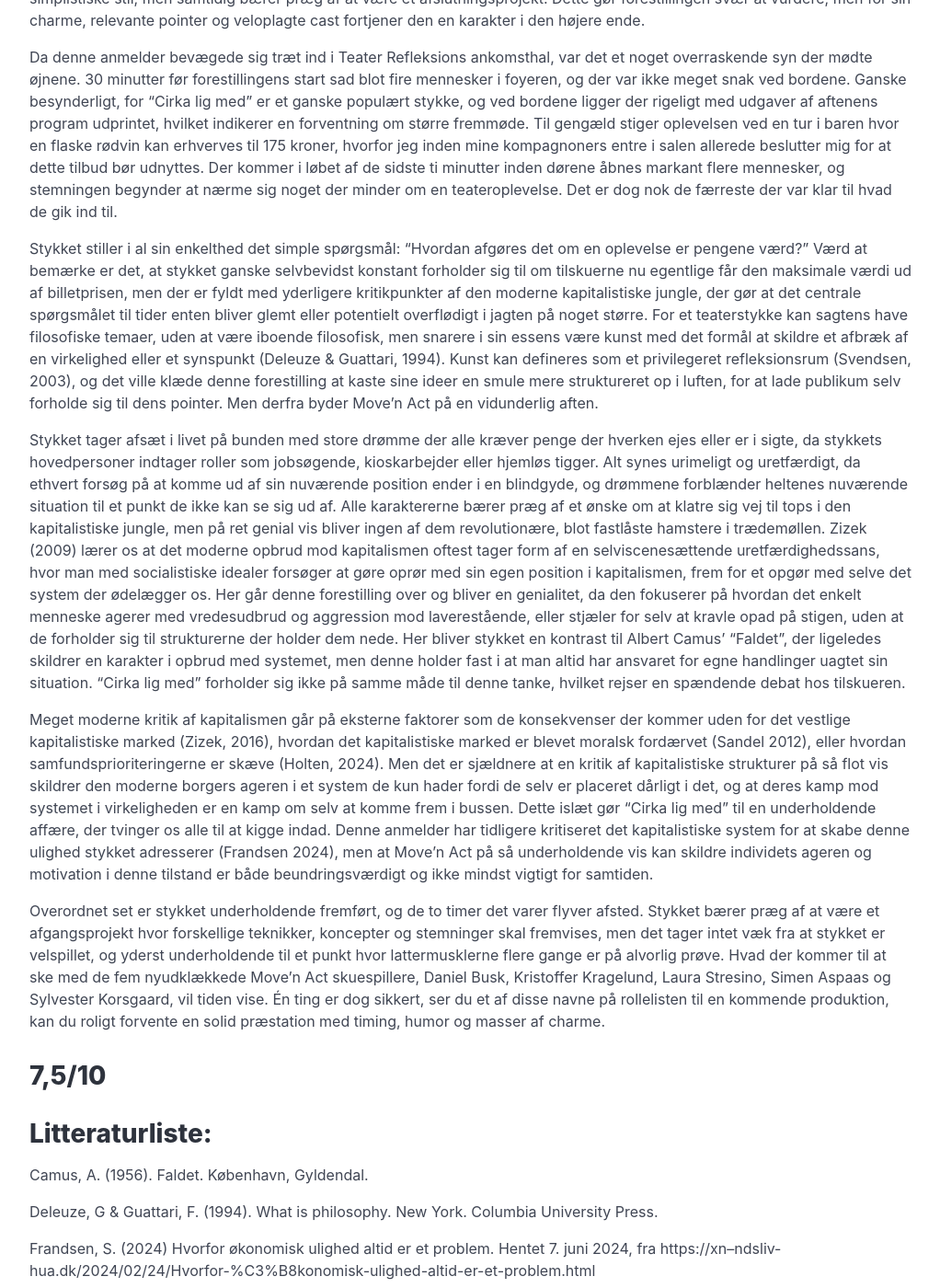
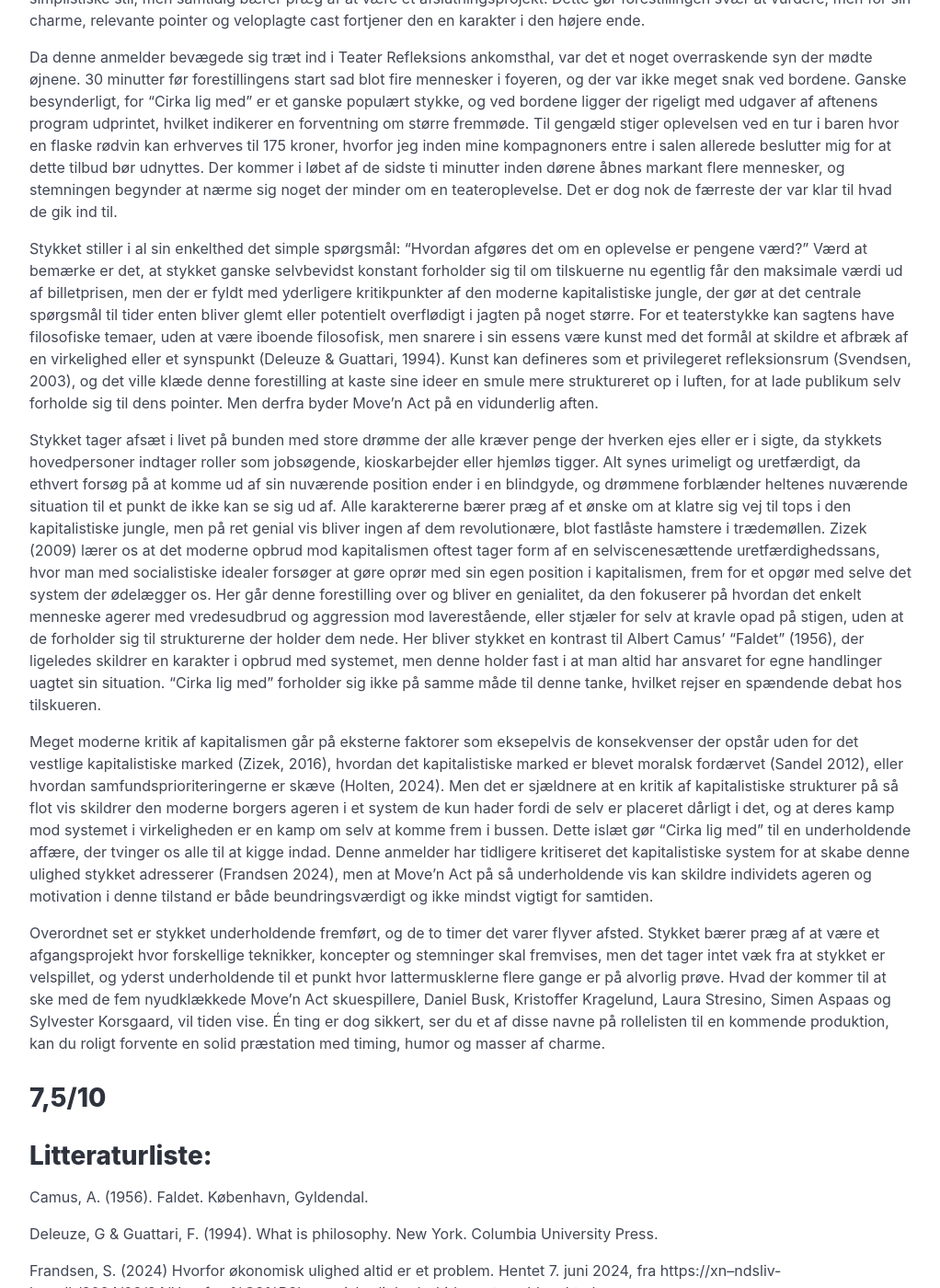
Before and after one commit to Aandsliv/aandsliv, a Jekyll site: the page built from src/_posts/2024-06-07-Anmeldelse-–-cirka-lig-med.md, in a window 1280 px wide and 1400 px high, scrolled down 470 px. Shown: the whole window at 92% size, without its empty margins (128-1150 px from the left). Built offline with Jekyll 4.4.1, drawn with Linux system fonts in a browser that asks for light colours.

Commit message:
Update 2024-06-07-Anmeldelse-–-cirka-lig-med.md (#111)

```diff
--- a/src/_posts/2024-06-07-Anmeldelse-–-cirka-lig-med.md
+++ b/src/_posts/2024-06-07-Anmeldelse-–-cirka-lig-med.md
@@ -13,11 +13,11 @@
 Da denne anmelder bevægede sig træt ind i Teater Refleksions ankomsthal, var det et noget overraskende syn der mødte øjnene. 30 minutter før forestillingens start sad blot fire mennesker i foyeren, og der var ikke meget snak ved bordene. Ganske besynderligt, for “Cirka lig med” er et ganske populært stykke, og ved bordene ligger der rigeligt med udgaver af aftenens program udprintet, hvilket indikerer en forventning om større fremmøde. Til gengæld stiger oplevelsen ved en tur i baren hvor en flaske rødvin kan erhverves til 175 kroner, hvorfor jeg inden mine kompagnoners entre i salen allerede beslutter mig for at dette tilbud bør udnyttes.
 Der kommer i løbet af de sidste ti minutter inden dørene åbnes markant flere mennesker, og stemningen begynder at nærme sig noget der minder om en teateroplevelse. Det er dog nok de færreste der var klar til hvad de gik ind til.
 
-Stykket stiller i al sin enkelthed det simple spørgsmål: “Hvordan afgøres det om en oplevelse er pengene værd?” Værd at bemærke er det, at stykket ganske selvbevidst konstant forholder sig til om tilskuerne nu egentlige får den maksimale værdi ud af billetprisen, men der er fyldt med yderligere kritikpunkter af den moderne kapitalistiske jungle, der gør at det centrale spørgsmålet til tider enten bliver glemt eller potentielt overflødigt i jagten på noget større. For et teaterstykke kan sagtens have filosofiske temaer, uden at være iboende filosofisk, men snarere i sin essens være kunst med det formål at skildre et afbræk af en virkelighed eller et synspunkt (Deleuze & Guattari, 1994). Kunst kan defineres som et privilegeret refleksionsrum (Svendsen, 2003), og det ville klæde denne forestilling at kaste sine ideer en smule mere struktureret op i luften, for at lade publikum selv forholde sig til dens pointer. Men derfra byder Move’n Act på en vidunderlig aften.
+Stykket stiller i al sin enkelthed det simple spørgsmål: “Hvordan afgøres det om en oplevelse er pengene værd?” Værd at bemærke er det, at stykket ganske selvbevidst konstant forholder sig til om tilskuerne nu egentlig får den maksimale værdi ud af billetprisen, men der er fyldt med yderligere kritikpunkter af den moderne kapitalistiske jungle, der gør at det centrale spørgsmål til tider enten bliver glemt eller potentielt overflødigt i jagten på noget større. For et teaterstykke kan sagtens have filosofiske temaer, uden at være iboende filosofisk, men snarere i sin essens være kunst med det formål at skildre et afbræk af en virkelighed eller et synspunkt (Deleuze & Guattari, 1994). Kunst kan defineres som et privilegeret refleksionsrum (Svendsen, 2003), og det ville klæde denne forestilling at kaste sine ideer en smule mere struktureret op i luften, for at lade publikum selv forholde sig til dens pointer. Men derfra byder Move’n Act på en vidunderlig aften.
 
-Stykket tager afsæt i livet på bunden med store drømme der alle kræver penge der hverken ejes eller er i sigte, da stykkets hovedpersoner indtager roller som jobsøgende, kioskarbejder eller hjemløs tigger. Alt synes urimeligt og uretfærdigt, da ethvert forsøg på at komme ud af sin nuværende position ender i en blindgyde, og drømmene forblænder heltenes nuværende situation til et punkt de ikke kan se sig ud af. Alle karaktererne bærer præg af et ønske om at klatre sig vej til tops i den kapitalistiske jungle, men på ret genial vis bliver ingen af dem revolutionære, blot fastlåste hamstere i trædemøllen. Zizek (2009) lærer os at det moderne opbrud mod kapitalismen oftest tager form af en selviscenesættende uretfærdighedssans, hvor man med socialistiske idealer forsøger at gøre oprør med sin egen position i kapitalismen, frem for et opgør med selve det system der ødelægger os. Her går denne forestilling over og bliver en genialitet, da den fokuserer på hvordan det enkelt menneske agerer med vredesudbrud og aggression mod laverestående, eller stjæler for selv at kravle opad på stigen, uden at de forholder sig til strukturerne der holder dem nede. Her bliver stykket en kontrast til Albert Camus' "Faldet", der ligeledes skildrer en karakter i opbrud med systemet, men denne holder fast i at man altid har ansvaret for egne handlinger uagtet sin situation. "Cirka lig med" forholder sig ikke på samme måde til denne tanke, hvilket rejser en spændende debat hos tilskueren.
+Stykket tager afsæt i livet på bunden med store drømme der alle kræver penge der hverken ejes eller er i sigte, da stykkets hovedpersoner indtager roller som jobsøgende, kioskarbejder eller hjemløs tigger. Alt synes urimeligt og uretfærdigt, da ethvert forsøg på at komme ud af sin nuværende position ender i en blindgyde, og drømmene forblænder heltenes nuværende situation til et punkt de ikke kan se sig ud af. Alle karaktererne bærer præg af et ønske om at klatre sig vej til tops i den kapitalistiske jungle, men på ret genial vis bliver ingen af dem revolutionære, blot fastlåste hamstere i trædemøllen. Zizek (2009) lærer os at det moderne opbrud mod kapitalismen oftest tager form af en selviscenesættende uretfærdighedssans, hvor man med socialistiske idealer forsøger at gøre oprør med sin egen position i kapitalismen, frem for et opgør med selve det system der ødelægger os. Her går denne forestilling over og bliver en genialitet, da den fokuserer på hvordan det enkelt menneske agerer med vredesudbrud og aggression mod laverestående, eller stjæler for selv at kravle opad på stigen, uden at de forholder sig til strukturerne der holder dem nede. Her bliver stykket en kontrast til Albert Camus' "Faldet" (1956), der ligeledes skildrer en karakter i opbrud med systemet, men denne holder fast i at man altid har ansvaret for egne handlinger uagtet sin situation. "Cirka lig med" forholder sig ikke på samme måde til denne tanke, hvilket rejser en spændende debat hos tilskueren.
 
-Meget moderne kritik af kapitalismen går på eksterne faktorer som de konsekvenser der kommer uden for det vestlige kapitalistiske marked (Zizek, 2016), hvordan det kapitalistiske marked er blevet moralsk fordærvet (Sandel 2012), eller hvordan samfundsprioriteringerne er skæve (Holten, 2024). Men det er sjældnere at en kritik af kapitalistiske strukturer på så flot vis skildrer den moderne borgers ageren i et system de kun hader fordi de selv er placeret dårligt i det, og at deres kamp mod systemet i virkeligheden er en kamp om selv at komme frem i bussen. Dette islæt gør “Cirka lig med” til en underholdende affære, der tvinger os alle til at kigge indad. Denne anmelder har tidligere kritiseret det kapitalistiske system for at skabe denne ulighed stykket adresserer (Frandsen 2024), men at Move’n Act på så underholdende vis kan skildre individets ageren og motivation i denne tilstand er både beundringsværdigt og ikke mindst vigtigt for samtiden.
+Meget moderne kritik af kapitalismen går på eksterne faktorer som eksepelvis de konsekvenser der opstår uden for det vestlige kapitalistiske marked (Zizek, 2016), hvordan det kapitalistiske marked er blevet moralsk fordærvet (Sandel 2012), eller hvordan samfundsprioriteringerne er skæve (Holten, 2024). Men det er sjældnere at en kritik af kapitalistiske strukturer på så flot vis skildrer den moderne borgers ageren i et system de kun hader fordi de selv er placeret dårligt i det, og at deres kamp mod systemet i virkeligheden er en kamp om selv at komme frem i bussen. Dette islæt gør “Cirka lig med” til en underholdende affære, der tvinger os alle til at kigge indad. Denne anmelder har tidligere kritiseret det kapitalistiske system for at skabe denne ulighed stykket adresserer (Frandsen 2024), men at Move’n Act på så underholdende vis kan skildre individets ageren og motivation i denne tilstand er både beundringsværdigt og ikke mindst vigtigt for samtiden.
 
 Overordnet set er stykket underholdende fremført, og de to timer det varer flyver afsted. Stykket bærer præg af at være et afgangsprojekt hvor forskellige teknikker, koncepter og stemninger skal fremvises, men det tager intet væk fra at stykket er velspillet, og yderst underholdende til et punkt hvor lattermusklerne flere gange er på alvorlig prøve. Hvad der kommer til at ske med de fem nyudklækkede Move’n Act skuespillere, Daniel Busk, Kristoffer Kragelund, Laura Stresino, Simen Aspaas og Sylvester Korsgaard, vil tiden vise. Én ting er dog sikkert, ser du et af disse navne på rollelisten til en kommende produktion, kan du roligt forvente en solid præstation med timing, humor og masser af charme.
 
```
